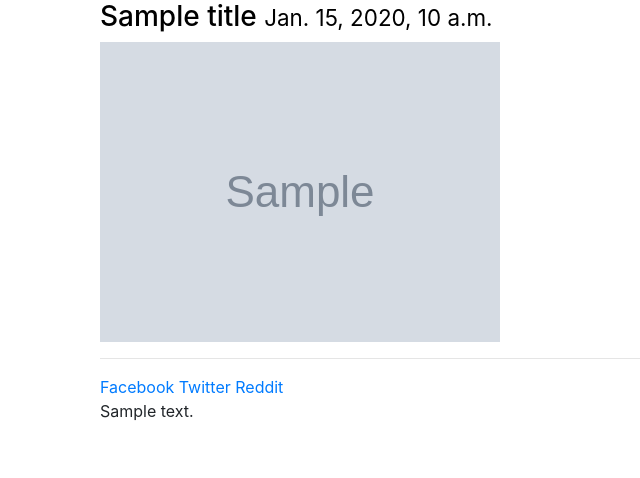
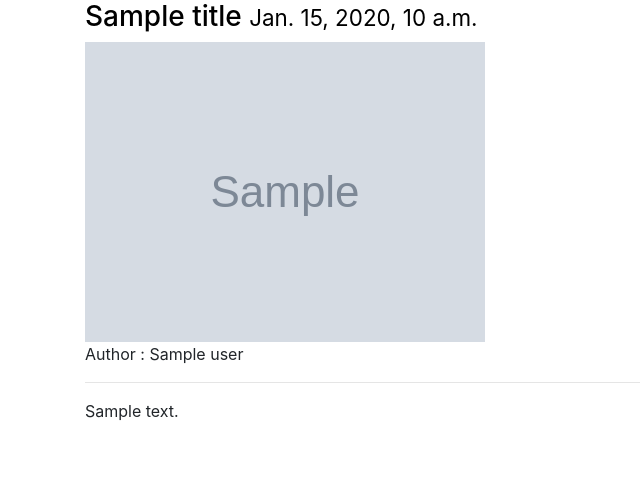
Before and after one commit to CHETAN-A/Django-Blog, a Django app: template templates/post_detail.html in a window 1280 px wide. Shown: the top 478 px of the page, without its empty margins (0-640 px from the left). Run offline with Django 3.2, Linux system fonts and the light colour scheme; the template is opened without the code that fills it: most values are stand-ins (such as "Sample title", 1, 10 or a date in 2020); grey boxes marked "Sample" are stand-in pictures; parts of the project's set-up code (start-up, migrations or seed data) failed here and were passed over; some libraries are stand-ins or nearby versions.

Commit message:
fb comments

```diff
--- a/posts/models.py
+++ b/posts/models.py
@@ -2,6 +2,7 @@
 from __future__ import unicode_literals
 
 from django.db import models
+from django.conf import settings
 from django.db.models.signals import pre_save
 from django.core.urlresolvers import reverse
 from django.utils.text import slugify
@@ -10,6 +11,7 @@ from django.utils.text import slugify
 
 class Post(models.Model):
 	"""Model for Post"""
+	user = models.ForeignKey(settings.AUTH_USER_MODEL, default= 1)
 	title = models.CharField(max_length = 120)
 	content = models.TextField()
 	slug = models.SlugField(unique = True)
--- a/posts/views.py
+++ b/posts/views.py
@@ -12,12 +12,15 @@ from django.core.paginator import EmptyPage, PageNotAnInteger, Paginator
 def create(request):
 	if not request.user.is_superuser or not request.user.is_staff:
 		raise Http404
+	if not request.user.is_authenticated():
+		raise Http404
 	form = PostForm(request.POST or None, request.FILES or None)
 	if request.method == "POST":
 		print("begin")
 		if form.is_valid():
 			print("process")
 			instance = form.save(commit=False)
+			instance.user = request.user
 			instance.save()
 			messages.success(request,"Successfully Created")
 			return HttpResponseRedirect(instance.get_abs_url())
--- a/templates/base.html
+++ b/templates/base.html
@@ -8,6 +8,15 @@
 	<link rel="stylesheet" type="text/css" href="{% static 'css/base.css' %}">
 </head>
 <body>
+		<div id="fb-root"></div>
+		<script>(function(d, s, id) {
+		  var js, fjs = d.getElementsByTagName(s)[0];
+		  if (d.getElementById(id)) return;
+		  js = d.createElement(s); js.id = id;
+		  js.src = 'https://connect.facebook.net/en_GB/sdk.js#xfbml=1&version=v3.2';
+		  fjs.parentNode.insertBefore(js, fjs);
+		}(document, 'script', 'facebook-jssdk'));</script>
+
 	{% include "message_display.html" %}
 	<div class="container">
 		{% block content %}
--- a/templates/post_detail.html
+++ b/templates/post_detail.html
@@ -3,19 +3,24 @@
 {% block head_title%} {{ obj.title}} | {{block.super}} {% endblock head_title%}
 
 {% block content %}
+<div class="row">
 <div class="col-sm-10 col-sm-offset-3">
 	<h3>{{title}}  <small>{{obj.timestamp}}</small></h3>
 	{% if obj.image %}
 	<img src='{{ obj.image.url }}' class="img-responsive" />
 	{% endif %}
+	<p>Author : {{obj.user}}</p>
 	<hr/>
-	<a href="https://www.facebook.com/sharer/sharer.php?u={{ request.build_absolute_uri }}" target="_blank">
+	<p><div class="fb-like" data-href="{{ request.build_absolute_uri }}" data-layout="standard" data-action="like" data-size="small" data-show-faces="false" data-share="true"></div></p>
+	<!-- <a href="https://www.facebook.com/sharer/sharer.php?u={{ request.build_absolute_uri }}" target="_blank">
 	Facebook
 	</a>
 	<a href="https://twitter.com/home?status={{share_str}}%20{{ request.build_absolute_uri }}" target="_blank">
 	Twitter
 	</a>
-	<a href="http://www.reddit.com/submit?url={{ request.build_absolute_uri }}&title={{obj.title}}" target="_blank">Reddit</a>
-	{{obj.content | linebreaks}}<br/>
+	<a href="http://www.reddit.com/submit?url={{ request.build_absolute_uri }}&title={{obj.title}}" target="_blank">Reddit</a> -->
+	<p>{{obj.content | linebreaks}}<br/></p>
+	<div class="fb-comments" data-href="{{ request.build_absolute_uri}}" data-numposts="5"></div>
+</div>
 </div>
 {% endblock content %}
--- a/templates/post_list.html
+++ b/templates/post_list.html
@@ -15,6 +15,7 @@
 				<img src="{{obj.image.url}}" class="img-responsive"/>
 				{% endif %}
 				<h5><a href="{{obj.get_abs_url}}">{{obj.title}}</a> <small>{{obj.timestamp|timesince}} ago</small></h5>
+				<p>Author : {{obj.user}}</p>
 				<p>{{obj.content|linebreaks|truncatechars:80}}</p>
 				<p><a href="{{obj.get_abs_url}}" class="btn btn-primary" role="button"> view </a></p>
 			</div>
```
Also changed, not shown: db.sqlite3, posts/migrations/0003_post_user.py (added), 3 other files.
